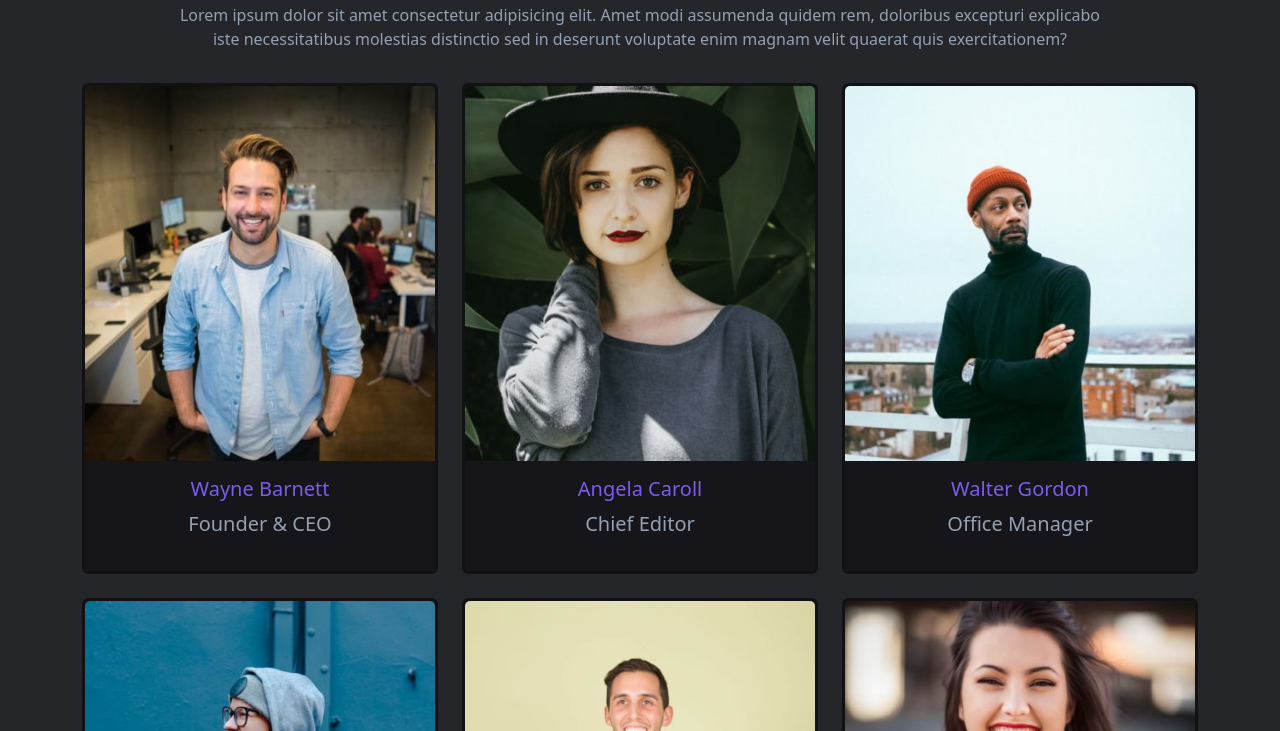
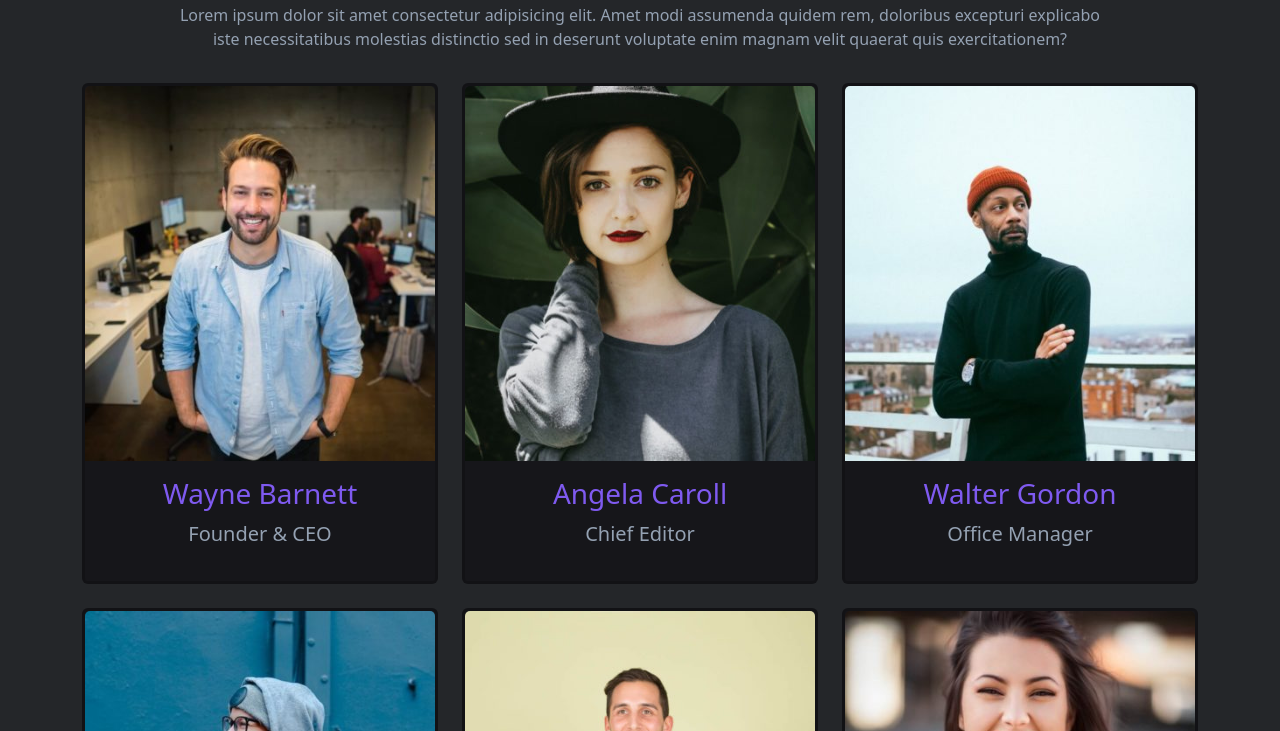
Before and after one commit to MassimoPeruga/js-our-team, a plain HTML site: page index.html in a window 1280 px wide. Shown: the part 69-800 px from the top of the page. Drawn offline with nearby package versions, Linux system fonts and the light colour scheme.

Commit message:
feat: refactor

```diff
--- a/CSS/main.css
+++ b/CSS/main.css
@@ -13,6 +13,7 @@ p {
 
 header p {
     width: 75%;
+    max-width: 992px;
 }
 
 .ms_card {
@@ -20,6 +21,7 @@ header p {
 }
 
 h5 {
+    font-size: 1.75rem;
     color: #7f5af0;
 }
 
--- a/JS/main.js
+++ b/JS/main.js
@@ -10,28 +10,24 @@ const teamMembers = [
     { name: 'Barbara Ramos', role: 'Graphic Designer', photo: 'barbara-ramos-graphic-designer.jpg' }
 ];
 
-// MILESTONE 1: Stampare su console le informazioni di ogni membro
-// MILESTONE 2: Stampare le stesse informazioni su DOM sottoforma di stringhe
-// BONUS: Organizzare i singoli membri in card/schede
-
-const teamContainer = document.getElementById('ms_team_container');
-const fragment = document.createDocumentFragment();
-
-for (let i = 0; i < teamMembers.length; i++) {
-    let memberString = `Membro ${i + 1}: `;
+// Functions
+function createMemberString(member, index) {
+    let memberString = `Membro ${index + 1}: `;
     let first = true;
 
-    for (const key in teamMembers[i]) {
+    for (const key in member) {
         if (!first) {
             memberString += ', ';
         } else {
             first = false;
         }
-        memberString += `${key}: ${teamMembers[i][key]}`;
+        memberString += `${key}: ${member[key]}`;
     }
 
-    console.log(memberString);
+    return memberString;
+}
 
+function createCard(member) {
     const col = document.createElement('div');
     col.classList.add('col');
 
@@ -41,7 +37,7 @@ for (let i = 0; i < teamMembers.length; i++) {
 
     const img = document.createElement('img');
     img.classList.add('card-img-top');
-    img.src = `img/${teamMembers[i].photo}`;
+    img.src = `img/${member.photo}`;
     card.appendChild(img);
 
     const body = document.createElement('div');
@@ -49,14 +45,32 @@ for (let i = 0; i < teamMembers.length; i++) {
     card.appendChild(body);
 
     const title = document.createElement('h5');
-    title.textContent = teamMembers[i].name;
+    title.textContent = member.name;
     body.appendChild(title);
 
     const text = document.createElement('p');
-    text.textContent = teamMembers[i].role;
+    text.textContent = member.role;
     body.appendChild(text);
 
-    fragment.appendChild(col);
+    return col;
 }
 
-teamContainer.appendChild(fragment);
+// Funzione principale
+function renderTeamMembers(members) {
+    const teamContainer = document.getElementById('ms_team_container');
+    const fragment = document.createDocumentFragment();
+
+    for (let i = 0; i < members.length; i++) {
+        const member = members[i];
+        const memberString = createMemberString(member, i);
+        console.log(memberString);
+
+        const col = createCard(member);
+        fragment.appendChild(col);
+    }
+
+    teamContainer.appendChild(fragment);
+}
+
+// Richiama la funzione principale
+renderTeamMembers(teamMembers);
```
